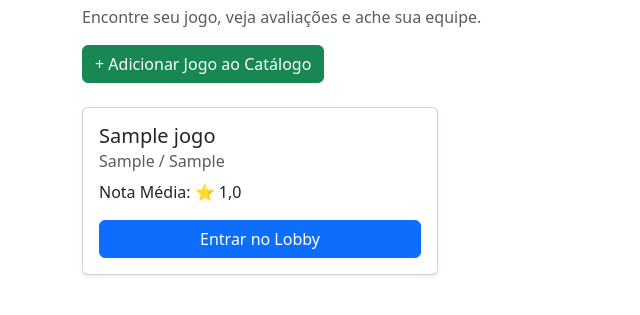
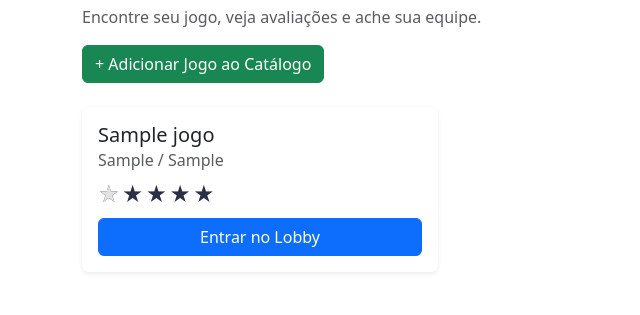
Before and after one commit to David-DEV2005/Gameboxd-Projeto-de-Desenvolvimento-Web-2, a Django app: page / in a window 1280 px wide. Shown: the part 152-467 px from the top of the page, without its empty margins (0-640 px from the left). Run offline with Django 5.2, Linux system fonts and the light colour scheme; tables that the repository leaves empty hold one stand-in row (values such as "Sample post").

Commit message:
Atualização no index.
Atualização relacionada a estilização e adição das estrelas nos jogos.

```diff
--- a/lobby/templates/lobby/index.html
+++ b/lobby/templates/lobby/index.html
@@ -4,19 +4,23 @@
 <div class="row mb-4">
     <div class="col">
         <h2>Catálogo de Jogos</h2>
-        <p class="text-muted">Encontre seu jogo, veja avaliações e ache sua equipe.</p>
+        <p class="text-muted nav-offwhite">Encontre seu jogo, veja avaliações e ache sua equipe.</p>
         <a href="{% url 'add_game' %}" class="btn btn-success"> + Adicionar Jogo ao Catálogo </a>
     </div>
 </div>
 
 <div class="row">
+
     {% for jogo in jogos %}
     <div class="col-md-4 mb-3">
-        <div class="card h-100 shadow-sm">
+        <div class="card card-dark shadow-sm h-100 border-0">
             <div class="card-body">
                 <h5 class="card-title">{{ jogo.titulo }}</h5>
                 <h6 class="card-subtitle mb-2 text-muted">{{ jogo.genero }} / {{ jogo.plataforma }}</h6>
-                <p class="card-text">Nota Média: ⭐ {{ jogo.nota_media }}</p>
+                <div class="mb-2">
+                    <span class="render-estrelas" data-nota="{{ jogo.nota_media }}"></span>
+                </div>
+
                 <a href="{% url 'game_wall' jogo.id %}" class="btn btn-primary w-100">Entrar no Lobby</a>
             </div>
         </div>
```
